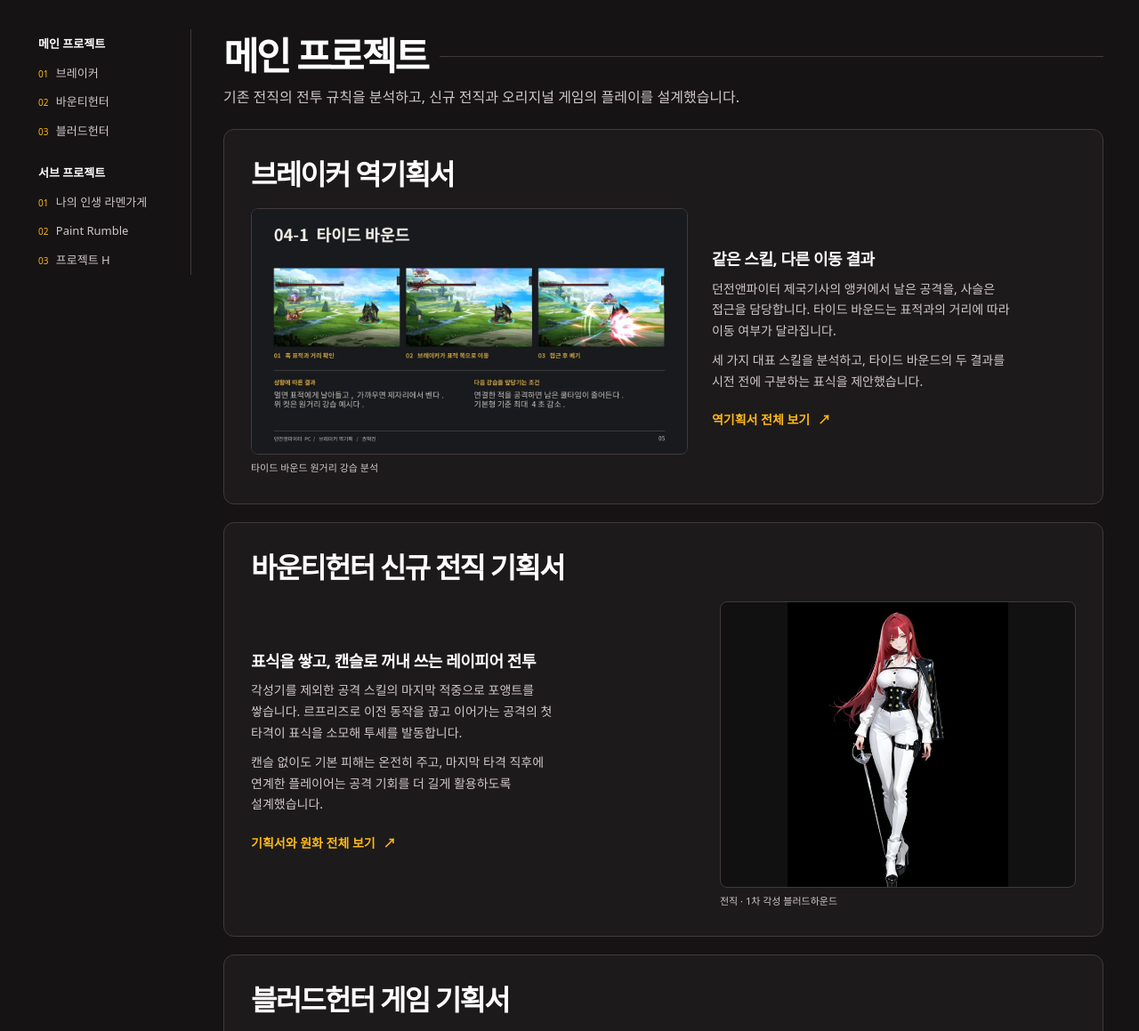
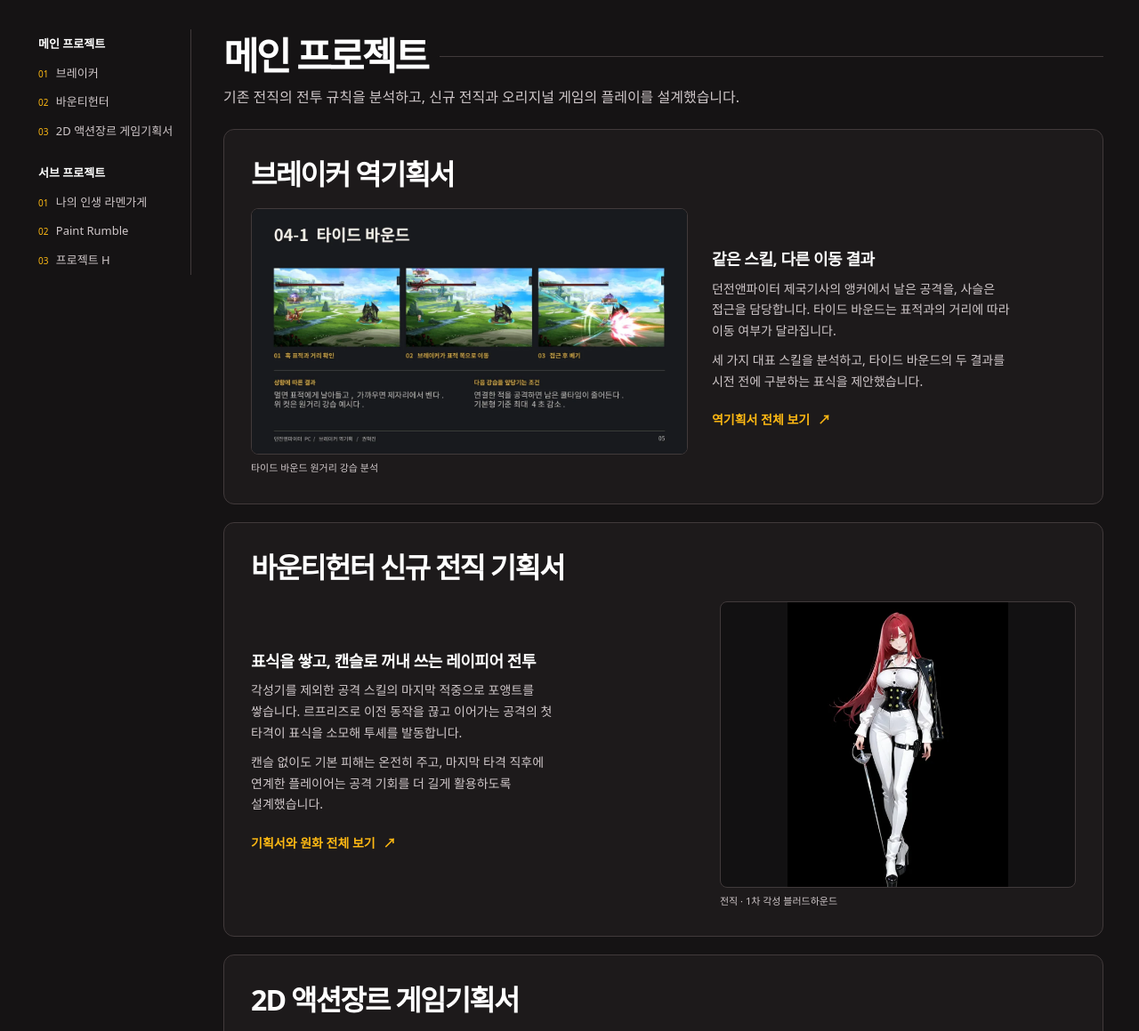
Before and after one commit to HJ0518/game-design-portfolio, a plain HTML site: page index.html in a window 1280 px wide. Shown: the part 400-1559 px from the top of the page at 89% size. Drawn offline with Linux system fonts and the light colour scheme.

Commit message:
Rename the 2D action game design project on the homepage

```diff
--- a/index.html
+++ b/index.html
@@ -36,7 +36,7 @@
         <a class="directory-title" href="#projects">메인 프로젝트</a>
         <a href="#breaker"><span>01</span> 브레이커</a>
         <a href="#bounty-hunter"><span>02</span> 바운티헌터</a>
-        <a href="#blood-hunter"><span>03</span> 블러드헌터</a>
+        <a href="#blood-hunter"><span>03</span> 2D 액션장르 게임기획서</a>
         <a class="directory-title" href="#team-projects">서브 프로젝트</a>
         <a href="#ramen"><span>01</span> 나의 인생 라멘가게</a>
         <a href="#paint-rumble"><span>02</span> Paint Rumble</a>
@@ -81,7 +81,7 @@
         </div>
       </article>
       <article id="blood-hunter" class="case-entry">
-        <div class="case-top"><div><h3><a href="blood-hunter.html">블러드헌터 게임 기획서</a></h3></div></div>
+        <div class="case-top"><div><h3><a href="blood-hunter.html">2D 액션장르 게임기획서</a></h3></div></div>
         <div class="case-layout">
           <figure class="case-visual">
             <a href="blood-hunter.html"><img src="assets/blood-hunter.png" alt="블러드헌터 게임 기획서 원본 표지" width="1920" height="1080" decoding="async" loading="lazy"></a>
```
